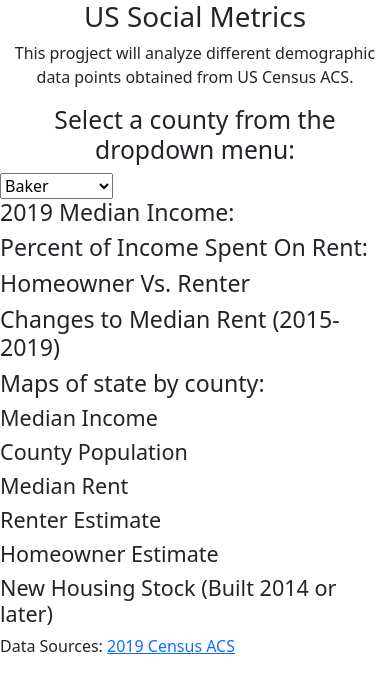
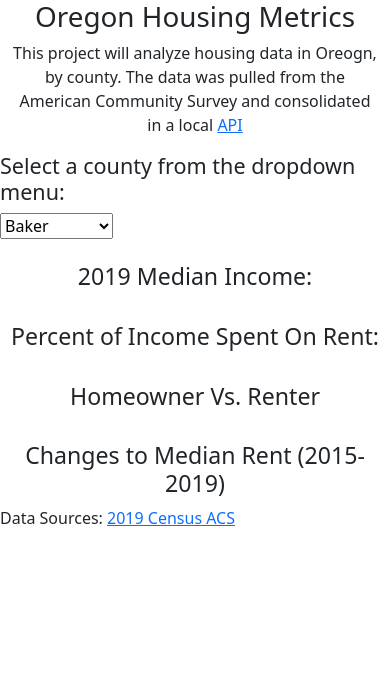
Before and after one commit to tkadamson/Oregon-Housing-Dashboard, a Flask app: page / in a window 390 px wide. Shown: the top 693 px of the page. Run offline with Flask 2, Linux system fonts and the light colour scheme; some libraries are stand-ins or nearby versions.

Commit message:
Some styling changes to index.html, added a css file

```diff
--- /dev/null
+++ b/static/styles.css
@@ -0,0 +1,3 @@
+h3 {
+    text-align: center;
+}
--- a/templates/api.html
+++ b/templates/api.html
@@ -24,7 +24,7 @@
 					<a href="/api/v1/us">United States</a>
 				</li>
 				<li class="list-item">
-					<a href="api/v1/or">Oregon</a>
+					<a href="/api/v1/or">Oregon</a>
 				</li>
 				<li class="list-item">
 					Integer molestie lorem at massa
--- a/templates/index.html
+++ b/templates/index.html
@@ -5,7 +5,10 @@
   <meta charset="utf-8">
   <meta name="viewport" content="width=device-width, initial-scale=1">
   <meta http-equiv="X-UA-Compatible" content="ie=edge">
-  <title>US Social Metrics</title>
+  <title>Oregon Housing Metrics</title>
+
+  <link href="/static/styles.css" rel="stylesheet">
+
   <!-- Bootstrap CSS -->
   <link href="https://cdn.jsdelivr.net/npm/bootstrap@5.0.0-beta3/dist/css/bootstrap.min.css" rel="stylesheet"
     integrity="sha384-eOJMYsd53ii+scO/bJGFsiCZc+5NDVN2yr8+0RDqr0Ql0h+rP48ckxlpbzKgwra6" crossorigin="anonymous">
@@ -17,20 +20,23 @@
     integrity="sha512-XQoYMqMTK8LvdxXYG3nZ448hOEQiglfqkJs1NOQV44cWnUrBc8PkAOcXy20w0vlaXaVUearIOBhiXZ5V3ynxwA=="
     crossorigin=""></script> -->
   <script src="https://cdn.plot.ly/plotly-latest.min.js"></script>
+  <script src="https://code.highcharts.com/maps/highmaps.js"></script>
+  <script src="https://code.highcharts.com/maps/modules/data.js"></script>
+  <script src="https://code.highcharts.com/maps/modules/data.js"></script>
 </head>
 
 <body>
 
   <div class="container">
     <div class="jumbotron text-center">
-      <h1>US Social Metrics</h1>
-      <p>This progject will analyze different demographic data points obtained from US Census ACS.</p>
-      <h2>Select a county from the dropdown menu:</h2>
+      <h1>Oregon Housing Metrics</h1>
+      <p>This project will analyze housing data in Oreogn, by county. The data was pulled from the American Community Survey and consolidated in a local <a href="/api/v1/home">API</a></p>
     </div>
   </div>
 
   <div class="row" id="section1">
     <div class="col-md-12">
+      <h4>Select a county from the dropdown menu:</h4>
       <select id="selDataset">
         <option value="Baker">Baker</option>
         <option value="Benton">Benton</option>
@@ -73,14 +79,22 @@
   </div>
 
   <div class="row" id="section2">
-    <div class="col-md-12">
+    <div class="col-md-6">
+      <br>
       <h3>2019 Median Income: </h3>
+      <h3 id='income'></h3>
+    </div>
+    <div class ='col-md-6'>
+      <br>
       <h3>Percent of Income Spent On Rent: </h3>
+      <h3 id='rent'></h3>
     </div>
+
   </div>
 
   <div class="row" id="section3">
     <div class="col-md-12">
+      <br>
       <h3>Homeowner Vs. Renter</h3>
       <div id="pie"></div>
     </div>
@@ -88,27 +102,47 @@
 
   <div class="row" id="section4">
     <div class="col-md-12">
+      <br>
       <h3>Changes to Median Rent (2015-2019)</h3>
       <div id="plot"></div>
     </div>
   </div>
 
-  <div class="row" id="section5">
-    <div class="col-md-12">
-      <h3>Maps of state by county: </h3>
-      <h4>Median Income</h4>
-      <div id="map1"></div>
-      <h4>County Population</h4>
-      <div id="map2"></div>
-      <h4>Median Rent</h4>
-      <div id="map3"></div>
-      <h4>Renter Estimate</h4>
-      <div id="map4"></div>
-      <h4>Homeowner Estimate</h4>
-      <div id="map5"></div>
-      <h4>New Housing Stock (Built 2014 or later)</h4>
-      <div id="map6"></div>
+  <div class='row'>
+    <div class='col-md-12'>
+      <div id='map1'></div>
     </div>
+  </div>
+
+  <div class='row'>
+    <div class='col-md-12'>
+      <div id='map2'></div>
+    </div>
+  </div>
+
+  <div class='row'>
+    <div class='col-md-12'>
+      <div id='map3'></div>
+    </div>
+  </div>
+
+  <div class='row'>
+    <div class='col-md-12'>
+      <div id='map4'></div>
+    </div>
+  </div>
+
+  <div class='row'>
+    <div class='col-md-12'>
+      <div id='map5'></div>
+    </div>
+  </div>
+
+  <div class='row'>
+    <div class='col-md-12'>
+      <div id='map6'></div>
+    </div>
+  </div>
   </div>
 
   <footer>
```
